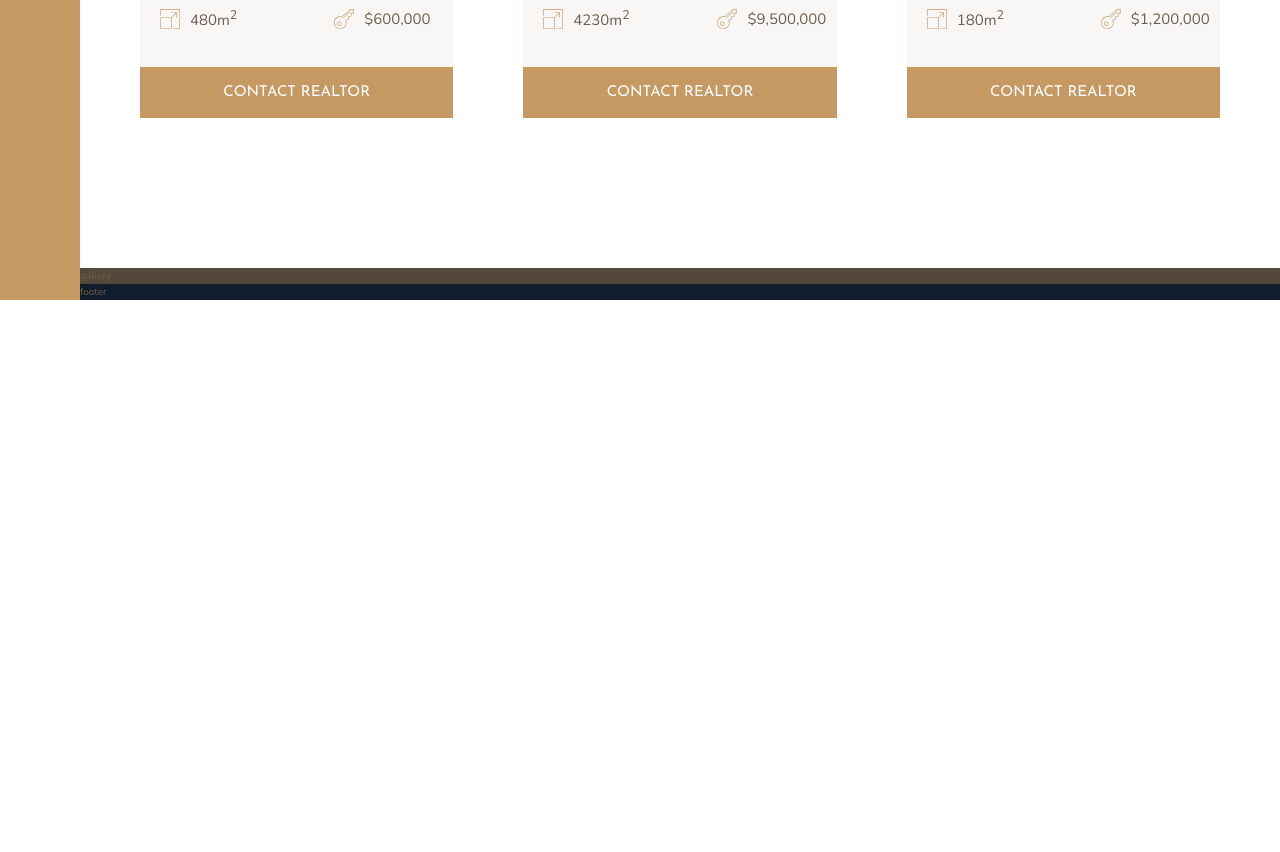
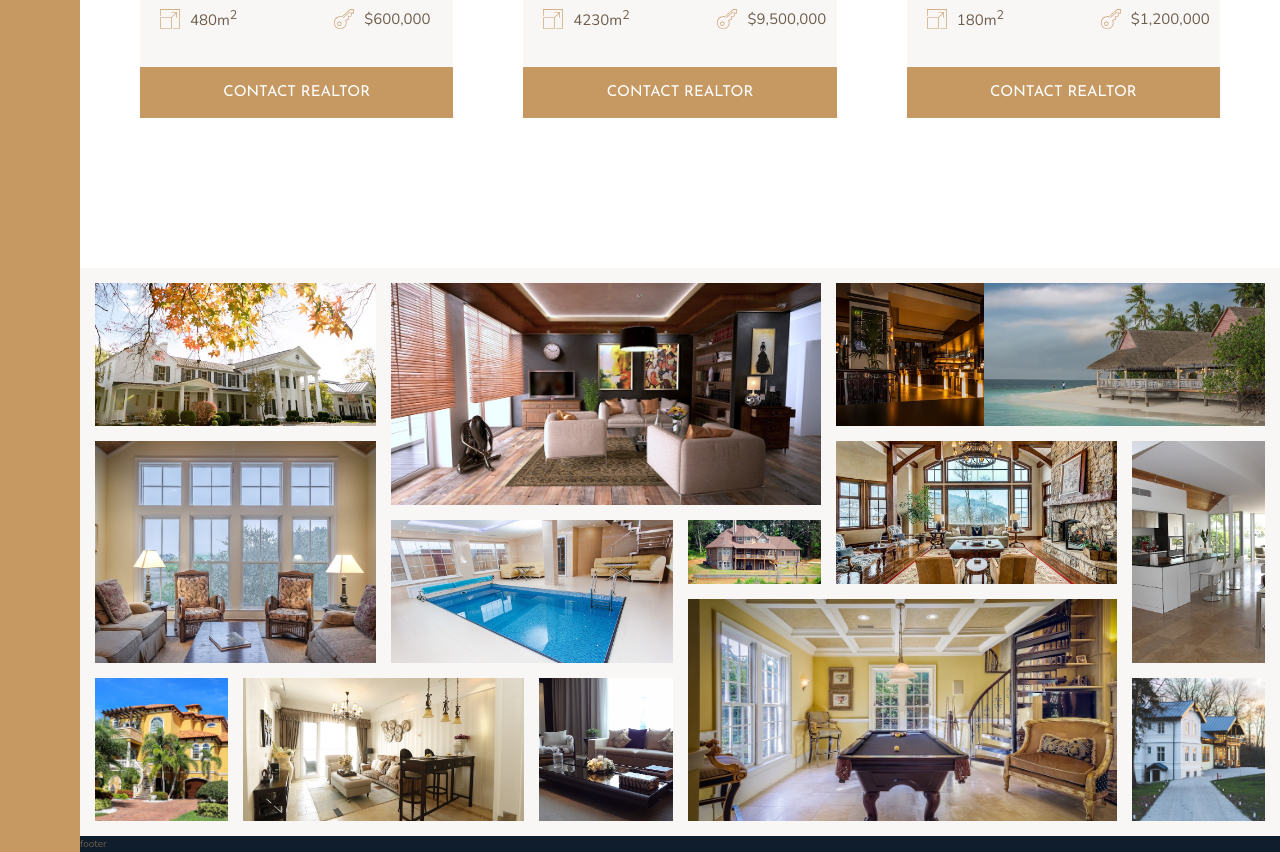
Before and after one commit to Swarleys/Nexter, a website: page index.html in a window 1280 px wide. Shown: the part 2804-3656 px from the top of the page. Before the commit the page ends 3104 px from the top, so only its background shows below. Drawn offline with nearby package versions, Linux system fonts and the light colour scheme.

Commit message:
Gallery section

```diff
--- a/index.html
+++ b/index.html
@@ -295,11 +295,54 @@
             </div>
             <button class="btn home__btn">Contact realtor</button>
         </div>
-
     </section>
 
     <section class="gallery">
-        gallery
+
+        <figure class="gallery__item gallery__item--1">
+            <img src="img/gal-1.jpeg" alt="Gallery 1" class="gallery__img">
+        </figure>
+        <figure class="gallery__item gallery__item--2">
+            <img src="img/gal-2.jpeg" alt="Gallery 2" class="gallery__img">
+        </figure>
+        <figure class="gallery__item gallery__item--3">
+            <img src="img/gal-3.jpeg" alt="Gallery 3" class="gallery__img">
+        </figure>
+        <figure class="gallery__item gallery__item--4">
+            <img src="img/gal-4.jpeg" alt="Gallery 4" class="gallery__img">
+        </figure>
+        <figure class="gallery__item gallery__item--5">
+            <img src="img/gal-5.jpeg" alt="Gallery 5" class="gallery__img">
+        </figure>
+        <figure class="gallery__item gallery__item--6">
+            <img src="img/gal-6.jpeg" alt="Gallery 6" class="gallery__img">
+        </figure>
+        <figure class="gallery__item gallery__item--7">
+            <img src="img/gal-7.jpeg" alt="Gallery 7" class="gallery__img">
+        </figure>
+        <figure class="gallery__item gallery__item--8">
+            <img src="img/gal-8.jpeg" alt="Gallery 8" class="gallery__img">
+        </figure>
+        <figure class="gallery__item gallery__item--9">
+            <img src="img/gal-9.jpeg" alt="Gallery 9" class="gallery__img">
+        </figure>
+        <figure class="gallery__item gallery__item--10">
+            <img src="img/gal-10.jpeg" alt="Gallery 10" class="gallery__img">
+        </figure>
+        <figure class="gallery__item gallery__item--11">
+            <img src="img/gal-11.jpeg" alt="Gallery 11" class="gallery__img">
+        </figure>
+        <figure class="gallery__item gallery__item--12">
+            <img src="img/gal-12.jpeg" alt="Gallery 12" class="gallery__img">
+        </figure>
+        <figure class="gallery__item gallery__item--13">
+            <img src="img/gal-13.jpeg" alt="Gallery 13" class="gallery__img">
+        </figure>
+        <figure class="gallery__item gallery__item--14">
+            <img src="img/gal-14.jpeg" alt="Gallery 14" class="gallery__img">
+        </figure>
+
+
     </section>
 
     <footer class="footer">
--- a/sass/_gallery.scss
+++ b/sass/_gallery.scss
@@ -1,4 +1,78 @@
 .gallery {
-  background-color: $color-grey-dark-1;
+  background-color: $color-grey-light-1;
   grid-column: full-start / full-end;
+
+  display: grid;
+  grid-template-columns: repeat(8, 1fr);
+  grid-template-rows: repeat(7, 5vw);
+  grid-gap: 1.5rem;
+  padding: 1.5rem;
+
+  &__item {
+    &--1 {
+      grid-row: 1 / span 2;
+      grid-column: 1 / span 2;
+    }
+    &--2 {
+      grid-row: 1 / span 3;
+      grid-column: 3 / span 3;
+    }
+    &--3 {
+      grid-row: 1 / span 2;
+      grid-column: 6 / span 2;
+    }
+    &--4 {
+      grid-row: 1 / span 2;
+      grid-column: 7 / span 2;
+    }
+    &--5 {
+      grid-row: 3 / span 3;
+      grid-column: 1 / span 2;
+    }
+    &--6 {
+      grid-row: 4 / span 2;
+      grid-column: 3 / span 2;
+    }
+    &--7 {
+      grid-row: 4 / 5;
+      grid-column: 5 / 6;
+    }
+    &--8 {
+      grid-row: 3 / span 2;
+      grid-column: 6 / span 2;
+    }
+    &--9 {
+      grid-row: 3 / span 3;
+      grid-column: 8 / -1;
+    }
+    &--10 {
+      grid-row: 6 / span 2;
+      grid-column: 1 / 2;
+    }
+    &--11 {
+      grid-row: 6 / span 2;
+      grid-column: 2 / span 2;
+    }
+    &--12 {
+      grid-row: 6 / span 2;
+      grid-column: 4 / 5;
+    }
+    &--13 {
+      grid-row: 5 / span 3;
+      grid-column: 5 / span 3;
+    }
+    &--14 {
+      grid-row: 6 / -1;
+      grid-column: 8 / -1;
+    }
+
+  }
+
+  &__img {
+    width: 100%;
+    height: 100%;
+    object-fit: cover;
+    display: block;
+  }
+
 }
```
Also changed, not shown: css/style.css.
